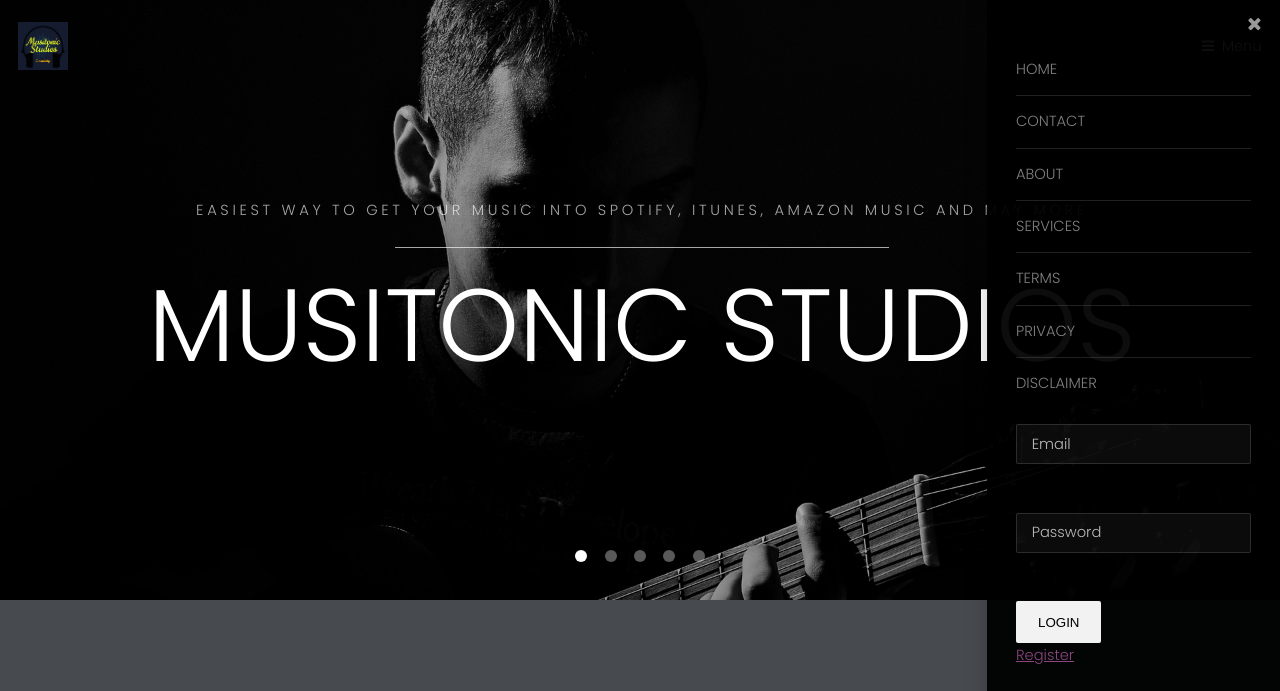
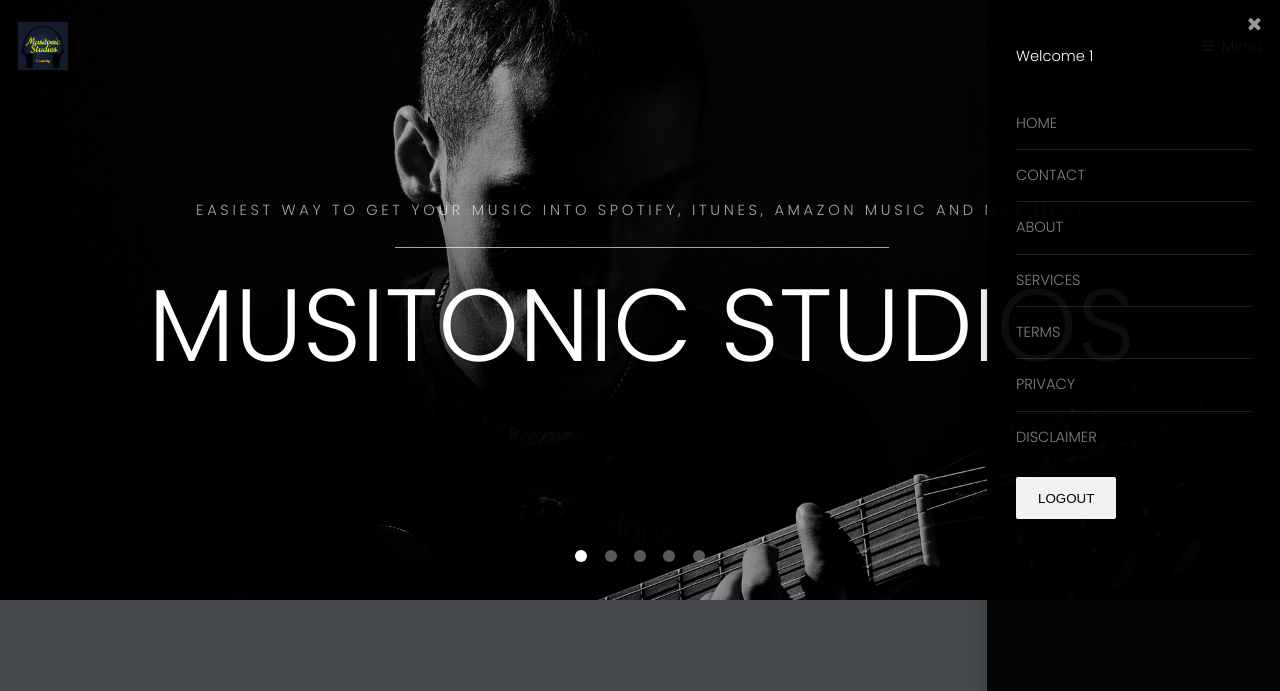
Before and after one commit to noobmasterbala/musitonic, a PHP site: page /index.php in a window 1280 px wide, after a click on "Menu". Shown: the top 691 px of the page. Run offline with PHP 8.4, Linux system fonts and the light colour scheme; the visitor is signed in with stand-in values (Sample User, id 1).

Commit message:
Update index.php

```diff
--- a/index.php
+++ b/index.php
@@ -17,6 +17,12 @@
 
 		<!-- Nav -->
 			<nav id="menu">
+                <?php
+                    if(isset($_SESSION['username'])){
+                        $u = $_SESSION['username'];
+                        echo "<p style='color:white'>Welcome $u</p>";
+                    }
+                ?>
 				<ul class="links">
 					<li><a href="index.php">Home</a></li>
 					<li><a href="Contact.php">Contact</a></li>
@@ -26,12 +32,13 @@
 					<li><a href="Privacy.php">Privacy</a></li>
 					<li><a href="Disclaimer.php">Disclaimer</a></li>
 				</ul>
-				<form action="assets/includes/login.inc.php" method="post">
+				<form id="login_form" action="assets/includes/login.inc.php" method="post">
 					<input type="email" name="mailuid" id="email" placeholder="Email" required><br><br>
 					<input type="password" name="pwd" id="password" placeholder="Password" required><br><br>
 					<button type="submit" name="login-submit">Login</button>
 					<br><a href="assets/php/register.php">Register</a>
 				</form>
+
 				<form action="assets/includes/logout.inc.php" method="post">
 					<button type="submit" name="logout-submit">Logout</button>
 				</form>
@@ -239,5 +246,12 @@
 			<script src="assets/js/util.js"></script>
 			<script src="assets/js/main.js"></script>
 
+            <?php
+                if(isset($_SESSION['username'])){
+                    $u = $_SESSION['username'];
+                    echo "<script>$('#login_form').hide();</script>";
+                }
+            ?>
+
 	</body>
 </html>
```
